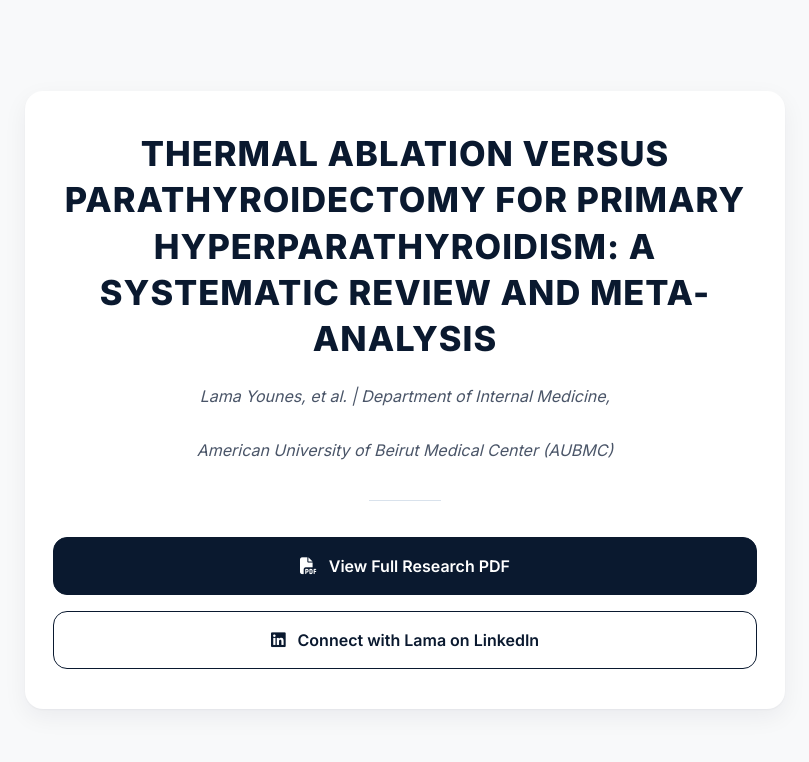
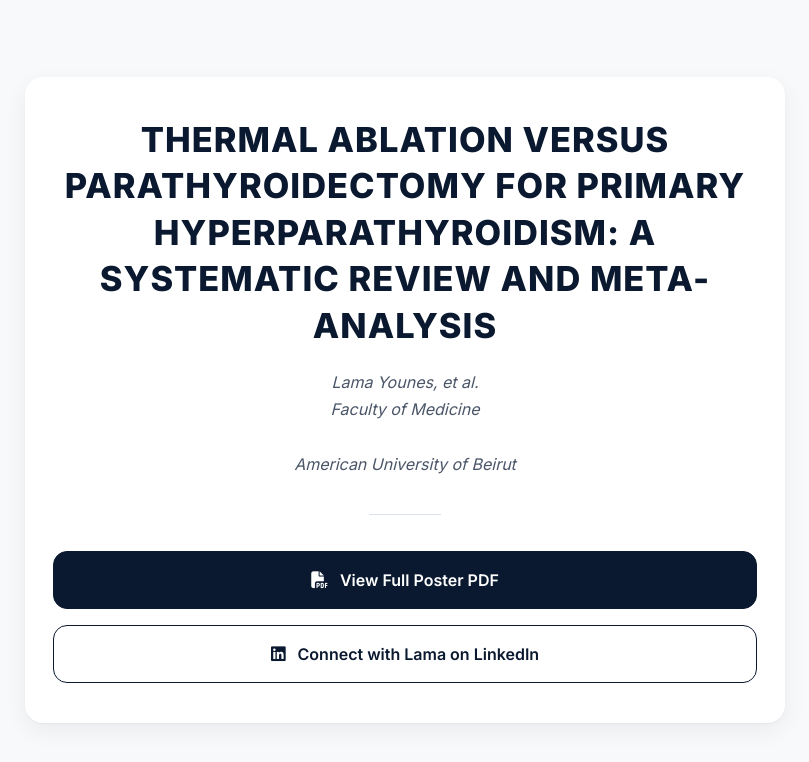
Before and after one commit to lamayounes/ResearchLandingPage, a plain HTML site: page index.html in a window 1280 px wide. Shown: the whole page, without its empty margins (235-1044 px from the left). Drawn offline with Linux system fonts and the light colour scheme.

Commit message:
Add files via upload

```diff
--- a/index.html
+++ b/index.html
@@ -173,9 +173,9 @@
 
     <!-- Sub Header -->
     <p class="subtitle">
-      Lama Younes, et al. |
-      Department of Internal Medicine, </br></br>
-      American University of Beirut Medical Center (AUBMC)
+      Lama Younes, et al. </br>
+      Faculty of Medicine </br></br>
+      American University of Beirut
     </p>
 
     <!-- Divider -->
@@ -187,11 +187,12 @@
       <!-- Replace # with actual PDF link -->
       <a
         href="https://drive.google.com/file/d/1uXk-juNdhWGPJHNzfMUmIpsHVY1YO9zM/view?usp=sharing"
+        href="Thermal_Ablation_vs_Parathyroidectomy.pdf"
         target="_blank"
         class="btn btn-primary"
       >
         <i class="fa-solid fa-file-pdf"></i>
-        View Full Research PDF
+        View Full Poster PDF
       </a>
 
       <!-- Replace # with actual LinkedIn profile -->
```
Also changed, not shown: 1 other file.
